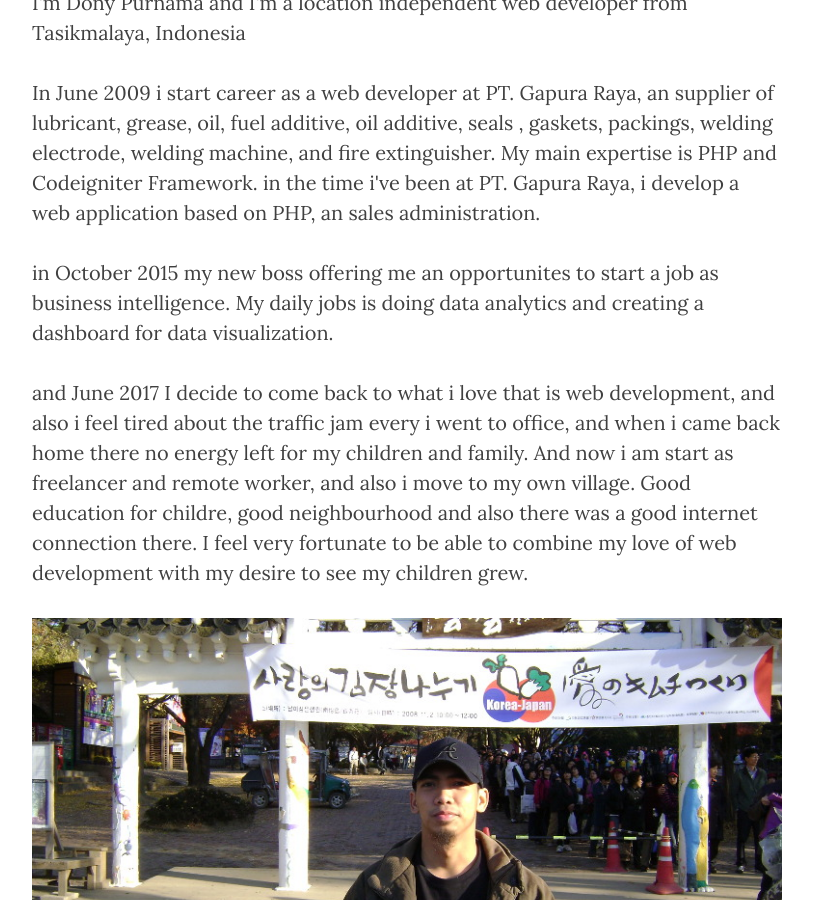
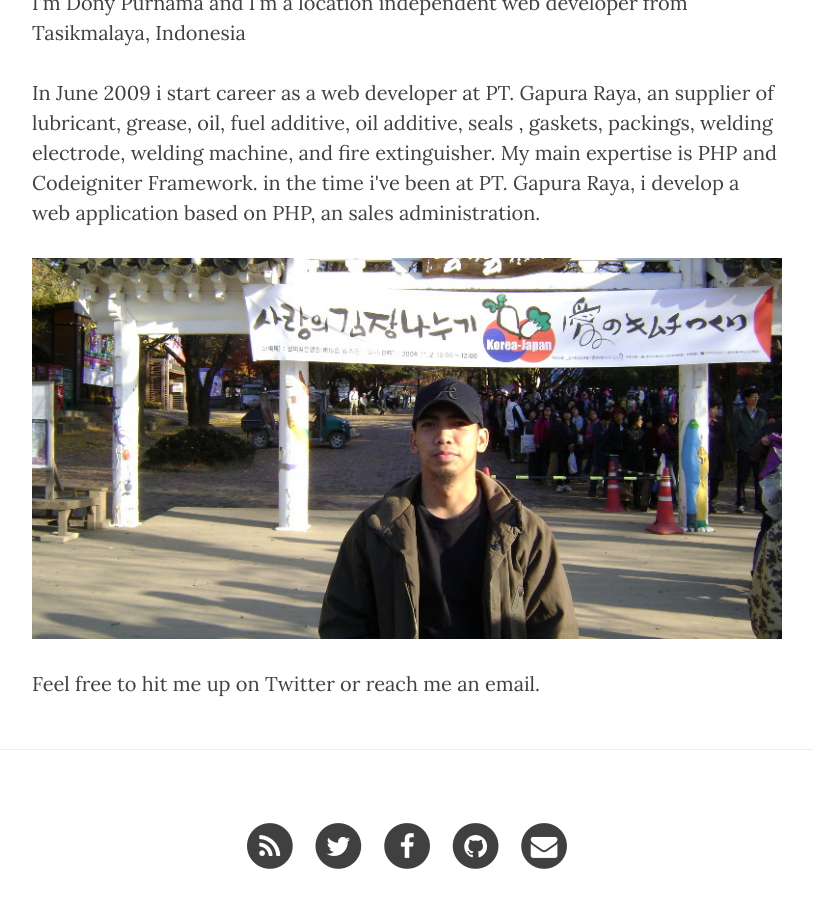
Before and after one commit to donypurnama/donypurnama.github.io, a Jekyll site: the page built from about.html, in a window 1280 px wide and 900 px high, scrolled down 600 px. Shown: the whole window, without its empty margins (233-1046 px from the left). Built offline with Jekyll 4.4.1, drawn with Linux system fonts in a browser that asks for light colours; nearby versions of some CDN libraries.

Commit message:
update about.html

```diff
--- a/about.html
+++ b/about.html
@@ -11,12 +11,6 @@
 <p>In June 2009 i start career as a web developer at PT. Gapura Raya, an supplier of lubricant, grease, oil, fuel additive, oil additive, seals , gaskets, packings, welding electrode, welding machine, and fire extinguisher. My main expertise is PHP and Codeigniter
   Framework. in the time i've been at PT. Gapura Raya, i develop a web application based on PHP, an sales administration. </p>
 
-<p>in October 2015 my new boss offering me an opportunites to start a job as business intelligence. My daily jobs is doing data analytics and creating a dashboard for data visualization.</p>
-
-<p>and June 2017 I decide to come back to what i love that is web development, and also i feel tired about the traffic jam every i went to office, and when i came back home there no energy left for my children and family. And now i am start as freelancer
-  and remote worker, and also i move to my own village. Good education for childre, good neighbourhood and also there was a good internet connection there. I feel very fortunate to be able to combine my love of web development with my desire to see my
-  children grew.</p>
-
 <img src="{{ site.baseurl }}/img/dony-in-korea.JPG" alt="Dony Purnama - 2008 South Korea">
 
 <p>Feel free to hit me up on Twitter or reach me an email.</p>
```
